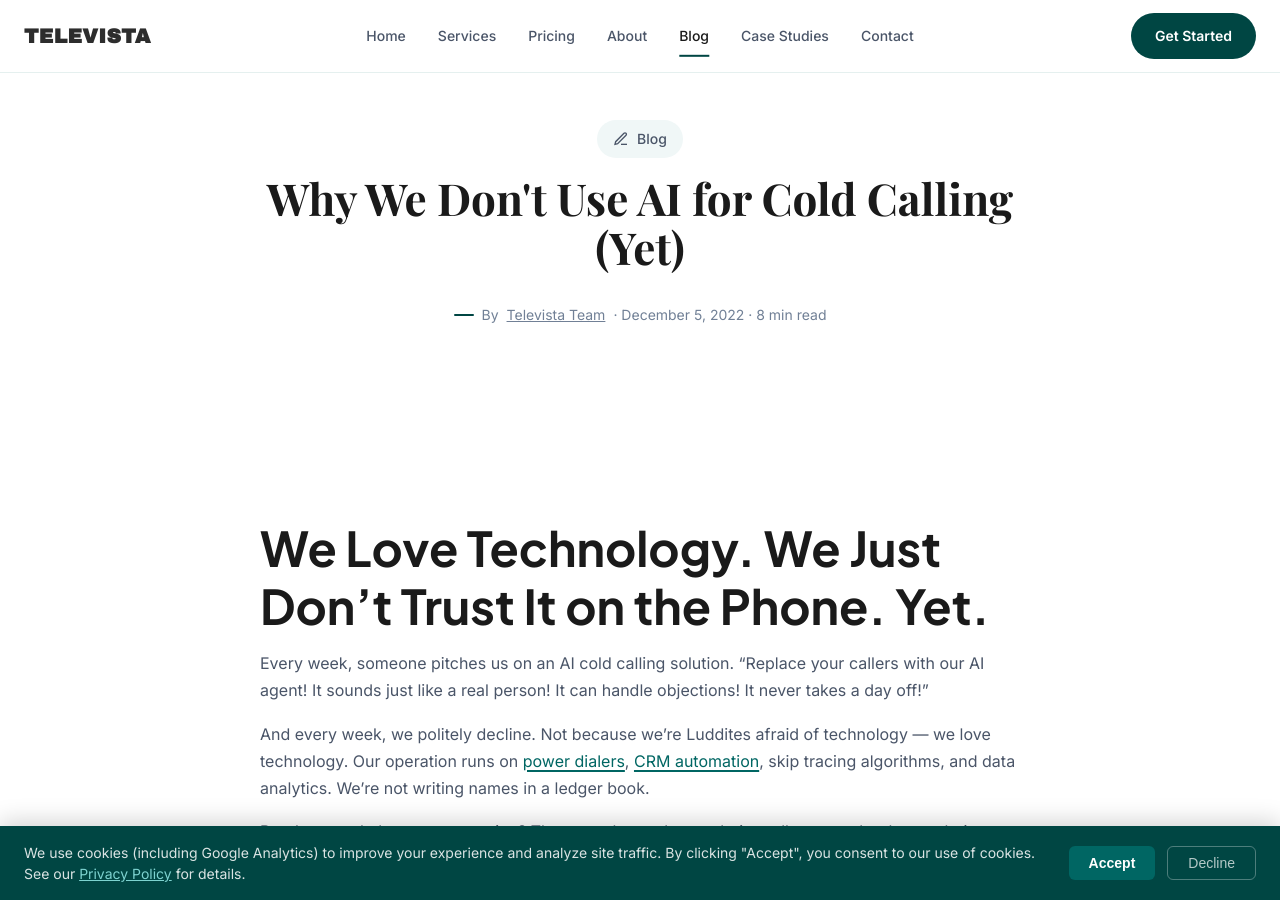
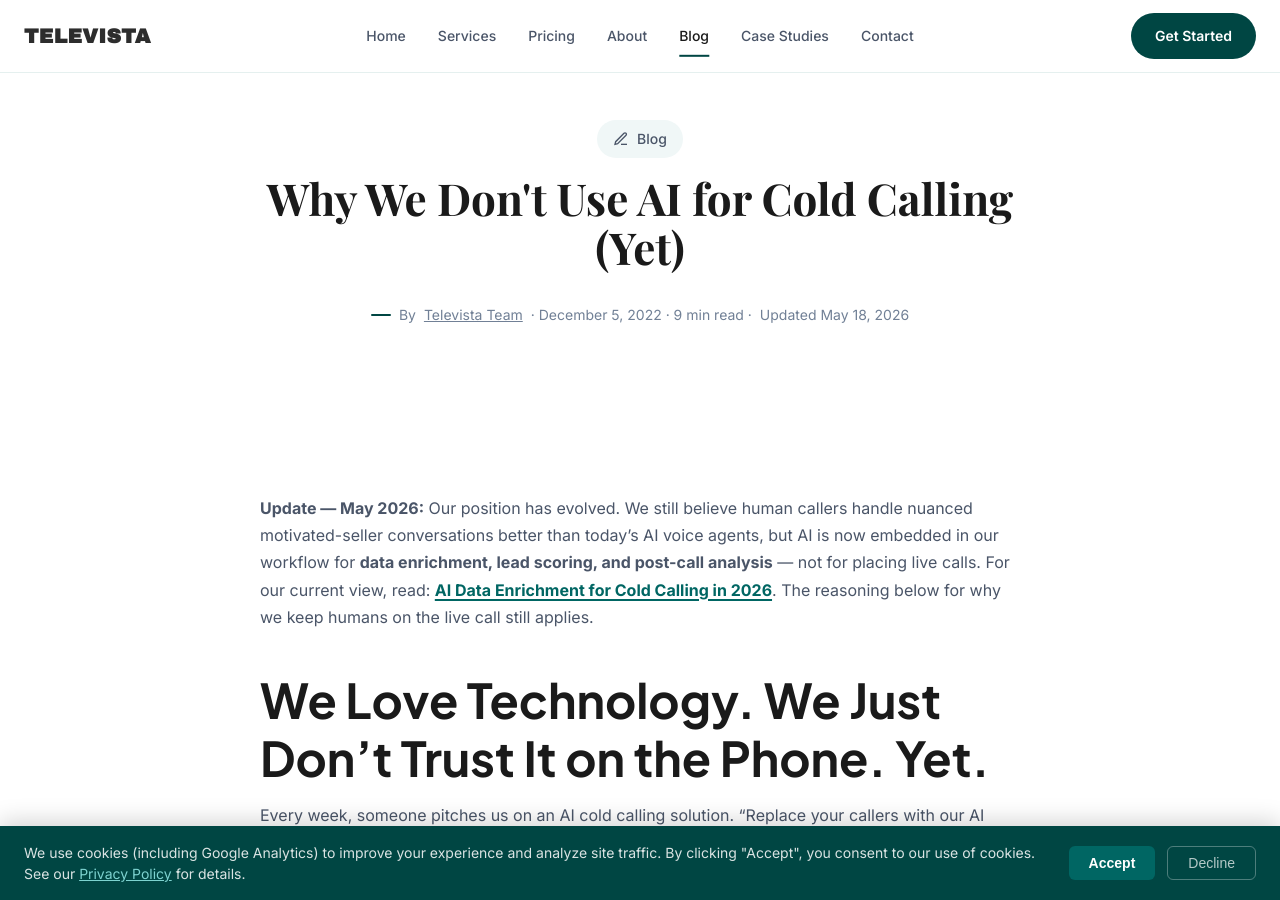
Before and after one commit to amer676/Televista, a Jekyll site: the page built from _posts/2022-12-05-why-we-dont-use-ai-cold-calling-yet.md, in a window 1280 px wide and 900 px high. Built offline with Jekyll 4.4.1, drawn with Linux system fonts in a browser that asks for light colours.

Commit message:
Add update banners to 3 stale 2022 posts (CRM, AI, Solar)
- 2022-10-03 GoHighLevel vs HubSpot: links to 2025/2026 setup guides
- 2022-12-05 Why we don't use AI yet: clarifies current 2026 position (humans on live calls, AI for enrichment/scoring)
- 2022-11-14 Solar cold calling guide: notes 2026 market shifts (tax credit, rates, battery)
- Added last_modified_at: 2026-05-18 to each

Co-Authored-By: Claude Sonnet 4.6 <noreply@anthropic.com>

```diff
--- a/_posts/2022-12-05-why-we-dont-use-ai-cold-calling-yet.md
+++ b/_posts/2022-12-05-why-we-dont-use-ai-cold-calling-yet.md
@@ -2,6 +2,7 @@
 layout: post
 title: "Why We Don't Use AI for Cold Calling (Yet)"
 date: 2022-12-05
+last_modified_at: 2026-05-18
 description: "The honest case for why human cold callers still outperform AI dialers in 2022 — and what needs to change before we switch."
 target_keyword: "AI cold calling"
 categories: [blog]
@@ -9,6 +10,8 @@ tags: ["AI", "cold calling", "technology", "real estate investing", "automation"
 author: "Televista Team"
 og_image: /assets/images/og-image.png
 ---
+
+> **Update — May 2026:** Our position has evolved. We still believe human callers handle nuanced motivated-seller conversations better than today's AI voice agents, but AI is now embedded in our workflow for **data enrichment, lead scoring, and post-call analysis** — not for placing live calls. For our current view, read: **[AI Data Enrichment for Cold Calling in 2026](/blog/2026/01/12/ai-data-enrichment-cold-calling-2026/)**. The reasoning below for why we keep humans on the live call still applies.
 
 ## We Love Technology. We Just Don't Trust It on the Phone. Yet.
 
```
Also changed, not shown: _posts/2022-10-03-gohighlevel-vs-hubspot-real-estate-investors.md (+3 -0 lines), _posts/2022-11-14-cold-calling-solar-companies-complete-guide.md (+3 -0 lines).
